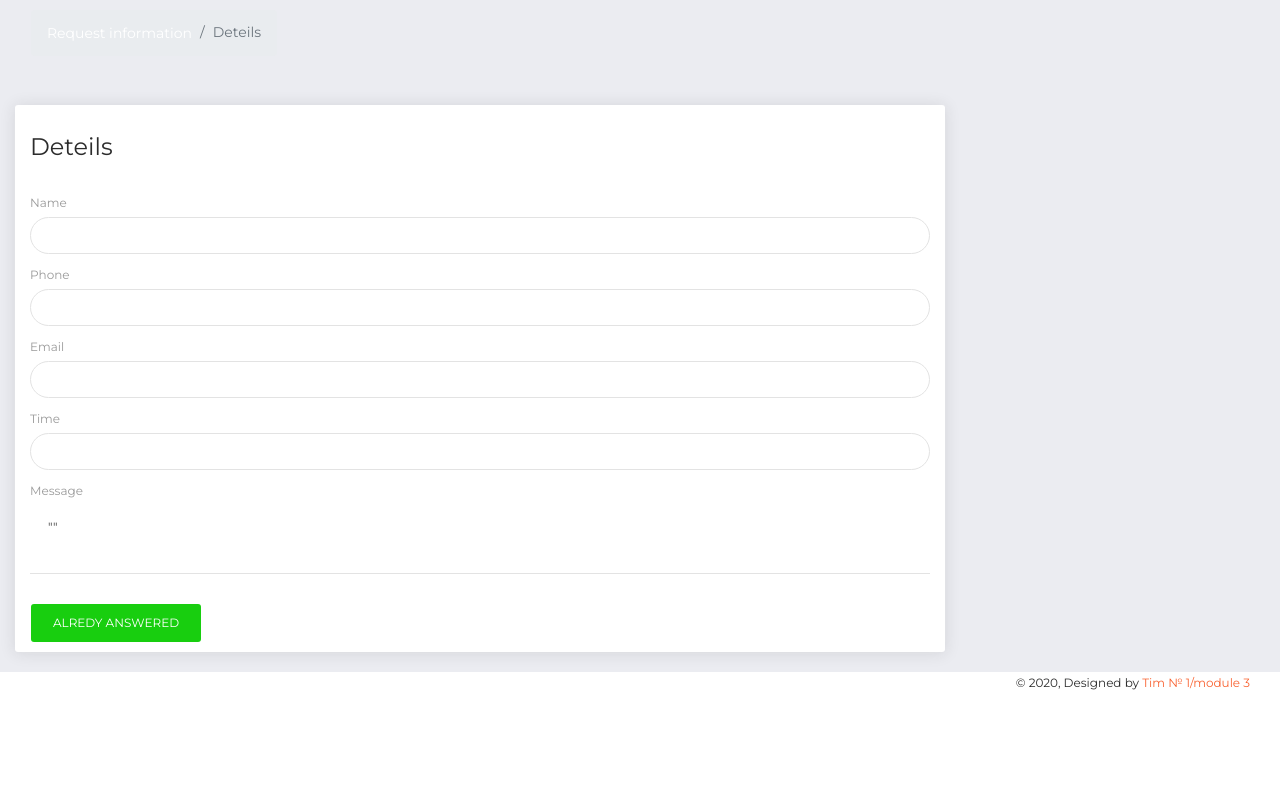
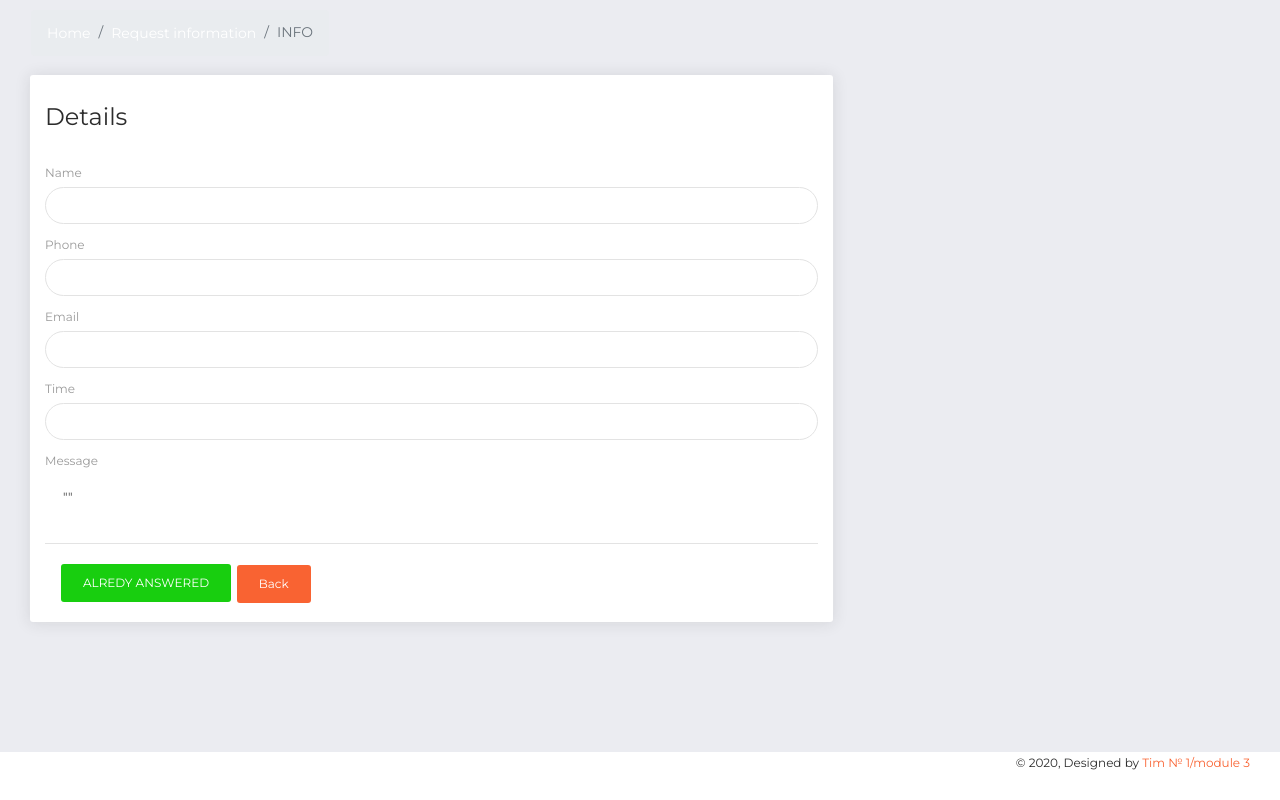
Before and after one commit to yuliia-shl/True-Luxury-Ocean-Cruising, a PHP site: page /admin/modules/request_info/details.php in a window 1280 px wide. Run offline with PHP 8.4, Linux system fonts and the light colour scheme; data that the repository does not hold is empty; some libraries are stand-ins or nearby versions.

Commit message:
changed some styles && cleaned code

```diff
--- a/admin/modules/request_info/details.php
+++ b/admin/modules/request_info/details.php
@@ -1,10 +1,13 @@
+<!-- ===================================
+Файл для вывода подробной инфо о письмах
+=====================================-->
 <?php
+//название раздела
+$page = "request_info";
 include $_SERVER['DOCUMENT_ROOT'].'/configs/db.php';
-// $page = "request_info";
 include $_SERVER['DOCUMENT_ROOT']. '/admin/parts/header.php';
-?>
 
-<?php
+// Если пришел get запрос
 if (isset($_GET['id'])) {
 	$sql_sms = "SELECT * FROM message WHERE id =" . $_GET['id'];
 	$result_sms = $conn->query($sql_sms);
@@ -16,36 +19,37 @@ if (isset($_GET['id'])) {
 	$users = mysqli_fetch_assoc($result);
 }
 ?>
+
 <div class="main-panel" id="main-panel">
-  <nav class="navbar navbar-expand-lg navbar-transparent  bg-primary  navbar-absolute">
+	<!-- breadcrumb block-->
+	<nav class="navbar navbar-expand-lg navbar-transparent bg-primary navbar-absolute">
 	    <div class="container-fluid">
 	      <nav aria-label="breadcrumb">
 	          <ol class="breadcrumb">
+	          	<li class="breadcrumb-item"><a href="/admin/index.php">Home</a></li>
 	            <li class="breadcrumb-item"><a href="/admin/request_info.php">Request information</a></li>
-              <!-- <li class="breadcrumb-item"><a href="/admin/category.php">Category</a></li> -->
-            <li class="breadcrumb-item active">Deteils</li>
+	            <li class="breadcrumb-item active">INFO</li>
 	          </ol>
 	      </nav>
 	    </div>
 	</nav>
+	  <!--End breadcrumb block-->
 	<br><br><br><br><br>
 	<!--Table-->
 
-<!-- ==================
-Блок с формой для просмотра с иформацией
-=====================-->
-<div class="main-panel" id="main-panel">
-	<div class="container-fluid">
+	<!-- ===================================
+	Блок с формой для просмотра с иформации
+	=====================================-->
+	<div class="content">
 	    <div class="row">
-	        <div class="col-md-9">
+	        <div class="col-md-8">
 	            <div class="card">
 	            	<div class="card-header">
-	                    <h4 class="card-title">Deteils</h4>
+	                    <h4 class="card-title">Details</h4>
 	                </div>
+
 	                <div class="card-body">
-
-	                    <form method="POST" active="" id="form-edit-products" enctype="multipart/form-data">
-
+	                    <form method="GET" active="" id="form-edit-products" enctype="multipart/form-data">
 		                    <div class="form-group">
 		                        <label for="form_name">Name</label>
 		                        <input type="text" name="name" class="form-control" id="form_name" value="<?= $row_sms['name'] ?>">
@@ -66,34 +70,33 @@ if (isset($_GET['id'])) {
 		                        <label for="form_message">Message</label>
 		                        <textarea type="text" name="massage" class="form-control" id="massage" value="<?= $row_sms['text'] ?>">"<?= $row_sms['text'] ?>"</textarea>
 		                    </div>
-	                  </div>
-
 							<div class="container">
 							  <div class="row">
 								<div class="col-lg-8 col-lg-offset-2">
 								 <?php
 						            if ($row_sms['Status'] == "NEW") {
 						              ?>
-            <a href="/admin/option/request_info/change_status.php?id=<?php echo $_GET['id'] ?>"
-               type="button" class="btn btn-danger">Need to be answered</a>
+						                <a href="/admin/modules/request_info/change_status.php?id=<?php echo $_GET['id'] ?>" type="button" class="btn btn-danger">PRESS TO ANSWER!</a>
 						              <?php
 						            } else {
-              ?>
-            <div class="btn btn-success">ALREDY ANSWERED</div>
-            <?php
+						            	echo "<div class=\"btn btn-success\">ALREDY ANSWERED</div>";
 						            }
 						         ?>
+						         	<a href="/admin/request_info.php" type="button" class="btn btn-primary mb-2">Back</a>
 						        </div>
 							  </div>
 							</div>
+						</form>
+					</div><!-- ./card-body -->
+				</div> <!-- /.card -->
+			</div> <!-- ./col-md-8 -->
+		</div><!-- ./row -->
+	</div>
+	<!-- =======================================
+	END блока с формой для просмотра с иформации
+	=========================================-->
+</div> <!-- ./main-panel -->
 
-</form>
-</div><!-- /.col-lg-8 col-lg-offset-2 -->
-</div> <!-- /.row-->
-</div> <!-- /.container-->
-</div>
-   	 </div>
-          </div>
 <?php
  include $_SERVER['DOCUMENT_ROOT']. '/admin/parts/footer.php';
 ?>
```
Also changed, not shown: admin/modules/request_info/change_status.php (+12 -5 lines), admin/request_info.php (+20 -14 lines). Lines whose indentation alone changed are shown as unchanged.
